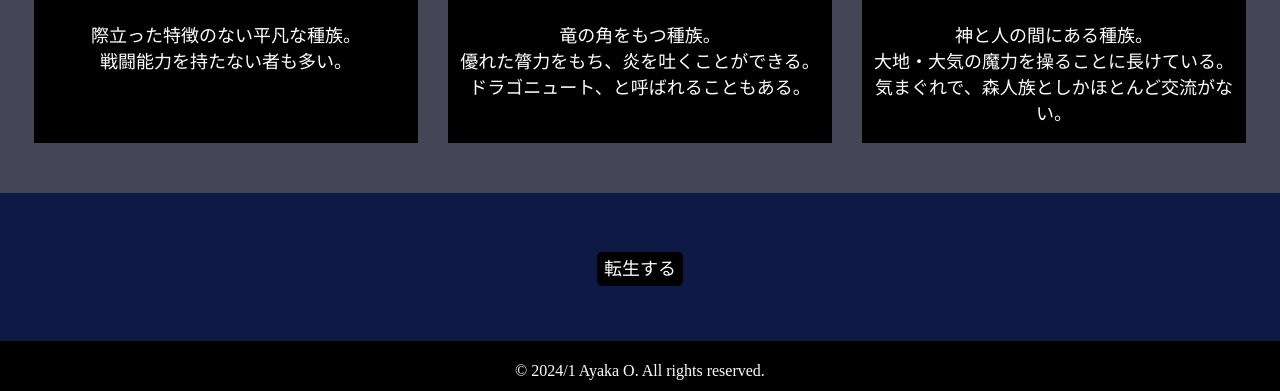
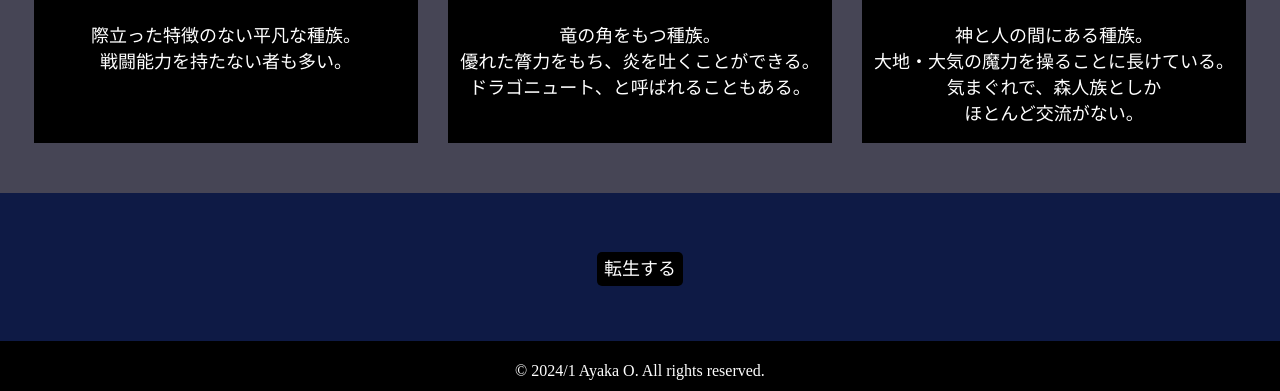
Before and after one commit to okichan06/FantasyCharacter, a Flask app: page / in a window 1280 px wide. Shown: the part 1888-2279 px from the top of the page. Run offline with Flask 3, Linux system fonts and the light colour scheme.

Commit message:
fixed tribe_introduction a little

```diff
--- a/templates/index.html
+++ b/templates/index.html
@@ -62,11 +62,9 @@
         <p id="elf_introduction" class="tribe_introduction">
             自然を愛し、自然に生きる者たち。
             <br>
-            そのほとんどは森で一生を過ごすが、
+            そのほとんどは森で一生を過ごす。
             <br>
-            稀に街で暮らす変わり者もいるとか。
-            <br>
-            エルフ、森の民、などと呼ばれることもある。
+            エルフ、森の民、などと<br>呼ばれることもある。
         </p>
     </div>
 
@@ -106,7 +104,7 @@
             <br>
             大地・大気の魔力を操ることに長けている。
             <br>
-            気まぐれで、森人族としかほとんど交流がない。
+            気まぐれで、森人族としか<br>ほとんど交流がない。
         </p>
     </div>
 
```
